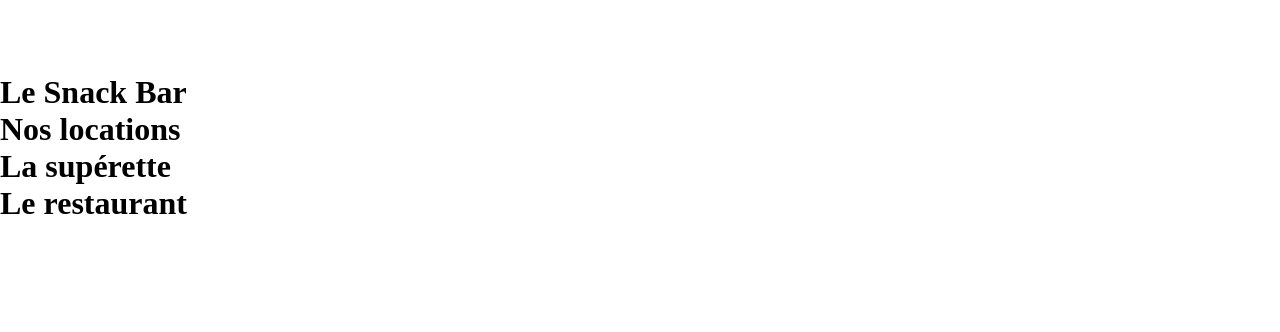
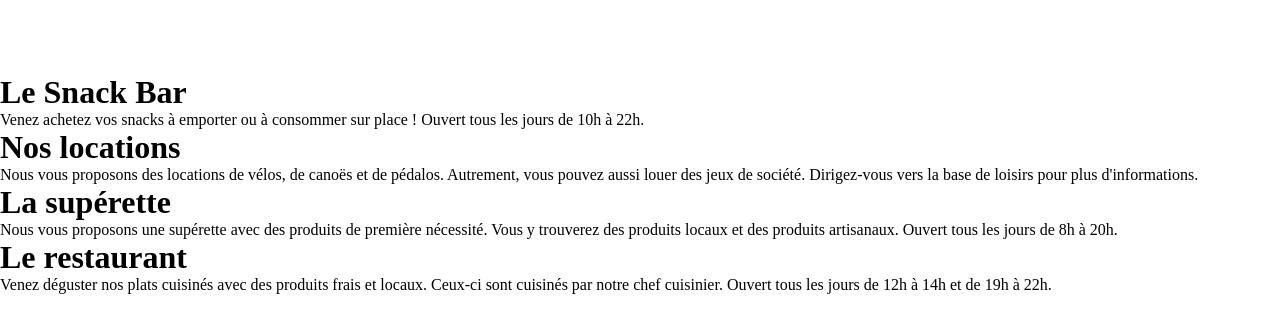
Before and after one commit to EAnathos/R3.10-Management-SI, a website: page html/services.html in a window 1280 px wide. Drawn offline with Linux system fonts and the light colour scheme.

Commit message:
Update services.html

```diff
--- a/html/services.html
+++ b/html/services.html
@@ -17,13 +17,28 @@
       <h1>à supr</h1>
       <h1>à supr</h1>
       <h1>Le Snack Bar</h1>
-      <p></p>
+      <p>
+        Venez achetez vos snacks à emporter ou à consommer sur place ! Ouvert
+        tous les jours de 10h à 22h.
+      </p>
       <h1>Nos locations</h1>
-      <p></p>
+      <p>
+        Nous vous proposons des locations de vélos, de canoës et de pédalos.
+        Autrement, vous pouvez aussi louer des jeux de société. Dirigez-vous
+        vers la base de loisirs pour plus d'informations.
+      </p>
       <h1>La supérette</h1>
-      <p></p>
+      <p>
+        Nous vous proposons une supérette avec des produits de première
+        nécessité. Vous y trouverez des produits locaux et des produits
+        artisanaux. Ouvert tous les jours de 8h à 20h.
+      </p>
       <h1>Le restaurant</h1>
-      <p></p>
+      <p>
+        Venez déguster nos plats cuisinés avec des produits frais et locaux.
+        Ceux-ci sont cuisinés par notre chef cuisinier. Ouvert tous les jours de
+        12h à 14h et de 19h à 22h.
+      </p>
     </main>
     <footer></footer>
   </body>
```
